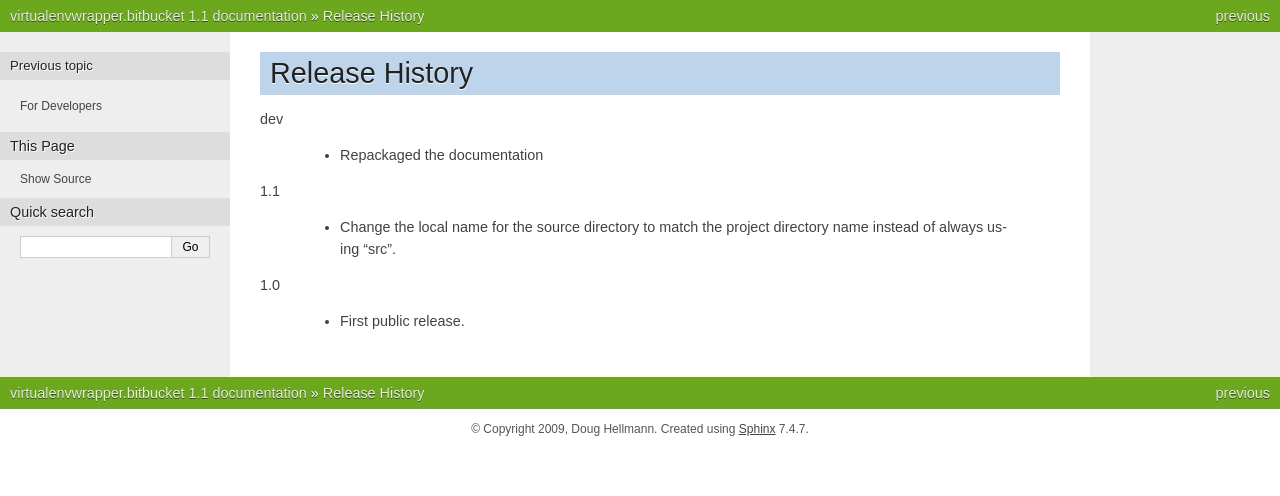
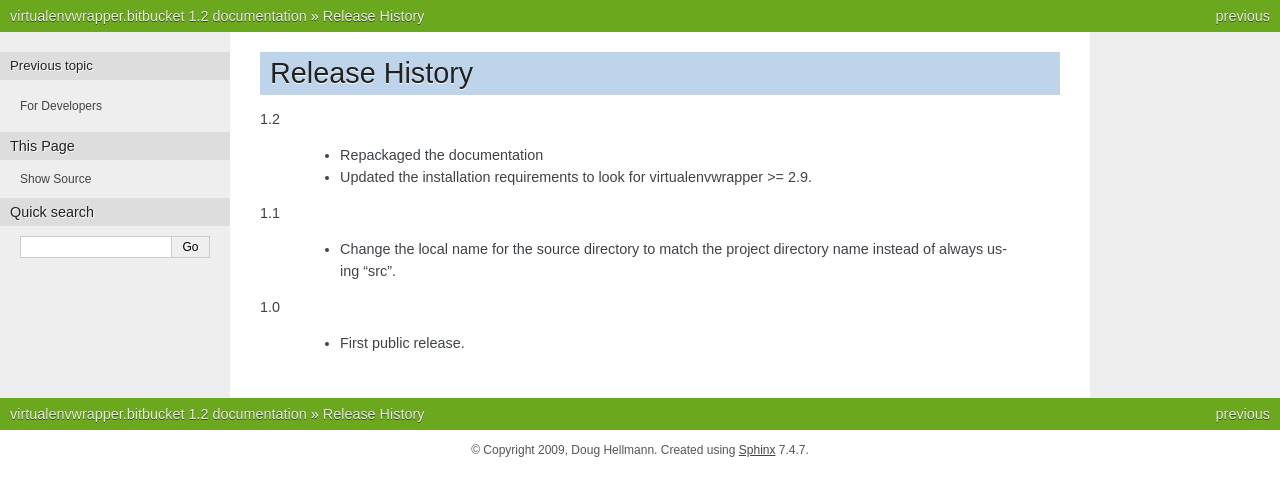
Before and after one commit to python-virtualenvwrapper/virtualenvwrapper.bitbucket, a Sphinx documentation site: the page built from docs/source/history.rst, in a window 1280 px wide. Shown: the top 496 px of the page. Built offline with Sphinx 7.4.7, drawn with Linux system fonts in a browser that asks for light colours.

Commit message:
Update to work with virtualenvwrapper >= 2.9 instead of virtualenvwrapper.project.

```diff
--- a/docs/source/conf.py
+++ b/docs/source/conf.py
@@ -45,7 +45,7 @@ copyright = u'2009, Doug Hellmann'
 # built documents.
 #
 # The short X.Y version.
-version = '1.1'
+version = '1.2'
 # The full version, including alpha/beta/rc tags.
 release = version
 
--- a/docs/source/history.rst
+++ b/docs/source/history.rst
@@ -2,9 +2,11 @@
  Release History
 =================
 
-dev
+1.2
 
   - Repackaged the documentation
+  - Updated the installation requirements to look for
+    virtualenvwrapper >= 2.9.
 
 1.1
 
```
Also changed, not shown: setup.py (+3 -4 lines), 3 other files.
